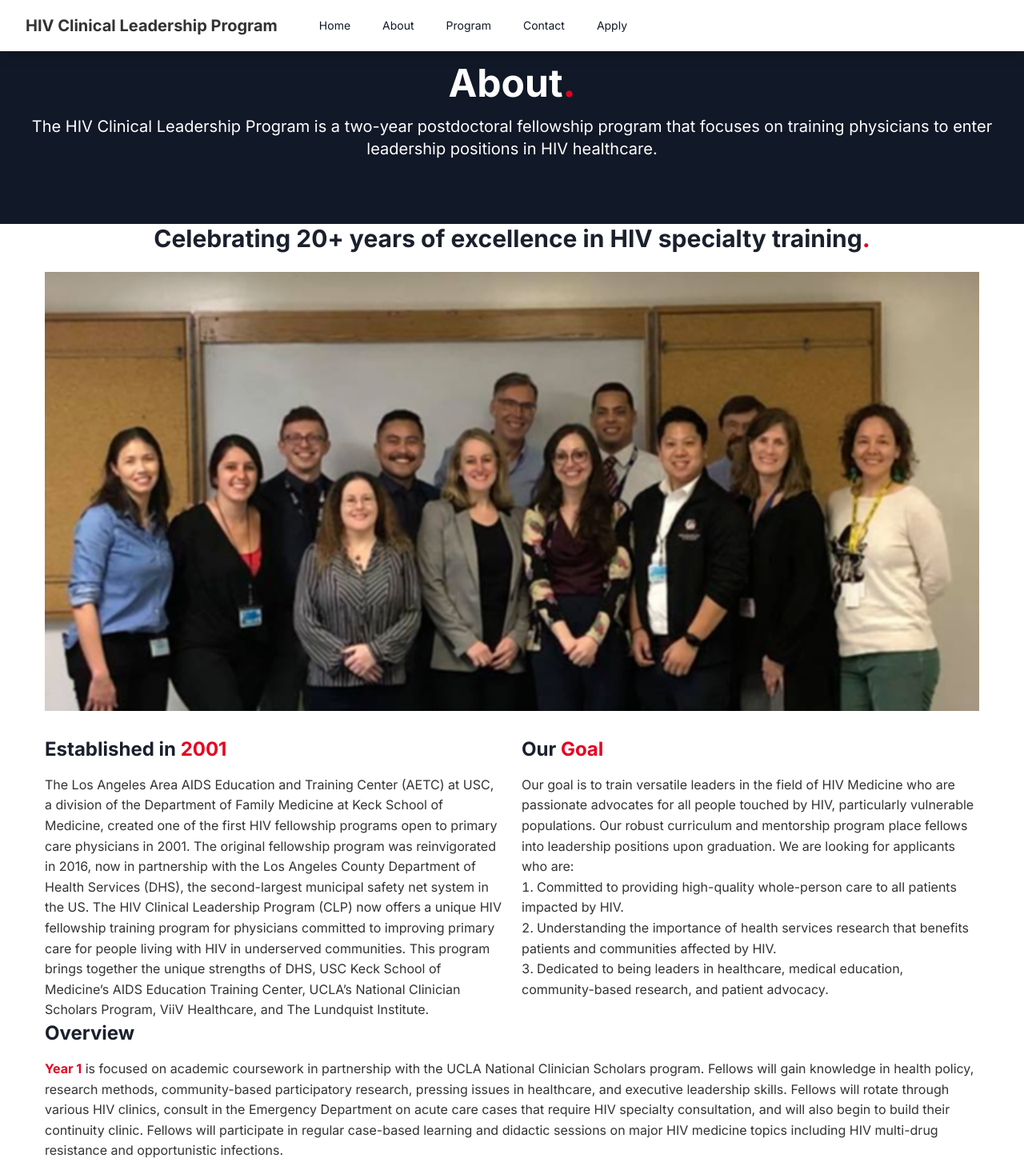
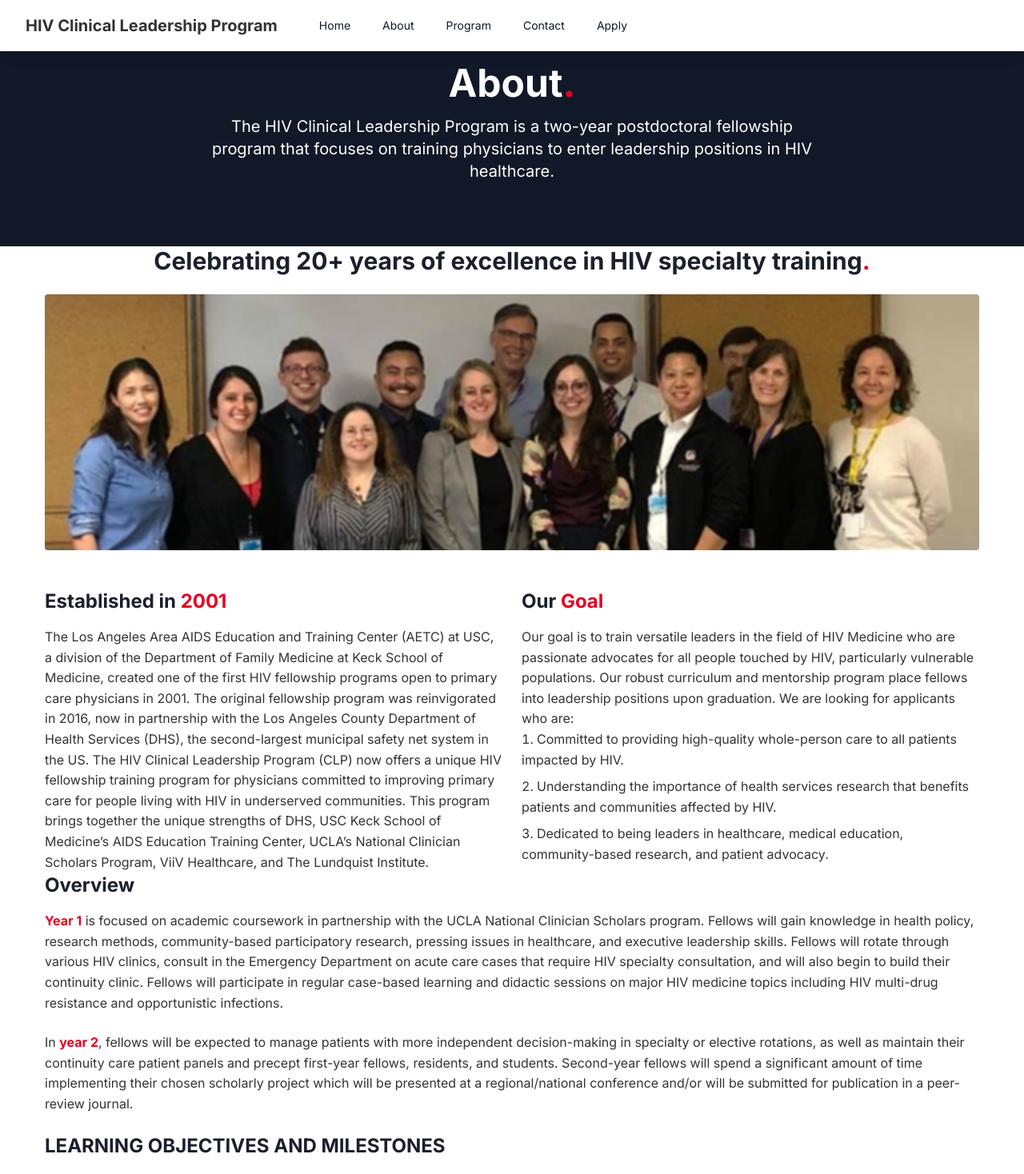
Before and after one commit to jusbuckingham/hiv-fellowship, a Next.js app: page /about in a window 1280 px wide. Shown: the top 1468 px of the page at 80% size. Built offline with nearby package versions, Linux system fonts and the light colour scheme.

Commit message:
cleaning up spacing etc

```diff
--- a/src/pages/about/index.tsx
+++ b/src/pages/about/index.tsx
@@ -1,22 +1,32 @@
 import React from 'react';
 import Navbar from '../../components/Navbar';
 import Footer from '../../components/Footer';
+import Image from 'next/image';
 
 const AboutPage: React.FC = () => {
   return (
     <>
       <Navbar />
       <main className="bg-white">
-        <section className="bg-gray-900 text-white text-center py-20">
+        <section className="bg-gray-900 text-white text-center py-20 px-4">
           <h1 className="text-5xl font-bold mb-4">About<span className="text-red-600">.</span></h1>
-          <p className="text-xl">The HIV Clinical Leadership Program is a two-year postdoctoral fellowship program that focuses on training physicians to enter leadership positions in HIV healthcare.</p>
+          <p className="text-xl max-w-3xl mx-auto">The HIV Clinical Leadership Program is a two-year postdoctoral fellowship program that focuses on training physicians to enter leadership positions in HIV healthcare.</p>
         </section>
-        <section className="container mx-auto px-6 py-12 text-center">
+        <section className="container mx-auto px-6 py-16 text-center">
           <h2 className="text-3xl font-bold mb-6">Celebrating 20+ years of excellence in HIV specialty training<span className="text-red-600">.</span></h2>
-          <img src="/images/about/fellowshipgrouppic.png" alt="Celebrating 20+ years" className="mb-8 w-full h-auto" />
+          <div className="relative w-full h-80 mb-12">
+            <Image
+              src="/images/about/fellowshipgrouppic.png"
+              alt="Celebrating 20+ years"
+              layout="fill"
+              objectFit="cover"
+              quality={100}
+              className="rounded"
+            />
+          </div>
         </section>
-        <section className="container mx-auto px-6 py-12">
-          <div className="grid grid-cols-1 md:grid-cols-2 gap-8">
+        <section className="container mx-auto px-6 py-16">
+          <div className="grid grid-cols-1 md:grid-cols-2 gap-12">
             <div>
               <h3 className="text-2xl font-bold mb-4">Established in <span className="text-red-600">2001</span></h3>
               <p>The Los Angeles Area AIDS Education and Training Center (AETC) at USC, a division of the Department of Family Medicine at Keck School of Medicine, created one of the first HIV fellowship programs open to primary care physicians in 2001. The original fellowship program was reinvigorated in 2016, now in partnership with the Los Angeles County Department of Health Services (DHS), the second-largest municipal safety net system in the US. The HIV Clinical Leadership Program (CLP) now offers a unique HIV fellowship training program for physicians committed to improving primary care for people living with HIV in underserved communities. This program brings together the unique strengths of DHS, USC Keck School of Medicine’s AIDS Education Training Center, UCLA’s National Clinician Scholars Program, ViiV Healthcare, and The Lundquist Institute.</p>
@@ -24,7 +34,7 @@ const AboutPage: React.FC = () => {
             <div>
               <h3 className="text-2xl font-bold mb-4">Our <span className="text-red-600">Goal</span></h3>
               <p>Our goal is to train versatile leaders in the field of HIV Medicine who are passionate advocates for all people touched by HIV, particularly vulnerable populations. Our robust curriculum and mentorship program place fellows into leadership positions upon graduation. We are looking for applicants who are:</p>
-              <ul className="list-decimal list-inside">
+              <ul className="list-decimal list-inside space-y-2">
                 <li>Committed to providing high-quality whole-person care to all patients impacted by HIV.</li>
                 <li>Understanding the importance of health services research that benefits patients and communities affected by HIV.</li>
                 <li>Dedicated to being leaders in healthcare, medical education, community-based research, and patient advocacy.</li>
@@ -32,17 +42,17 @@ const AboutPage: React.FC = () => {
             </div>
           </div>
         </section>
-        <section className="container mx-auto px-6 py-12">
+        <section className="container mx-auto px-6 py-16">
           <h3 className="text-2xl font-bold mb-4">Overview</h3>
-          <p className="mb-4"><span className="font-bold text-red-600">Year 1</span> is focused on academic coursework in partnership with the UCLA National Clinician Scholars program. Fellows will gain knowledge in health policy, research methods, community-based participatory research, pressing issues in healthcare, and executive leadership skills. Fellows will rotate through various HIV clinics, consult in the Emergency Department on acute care cases that require HIV specialty consultation, and will also begin to build their continuity clinic. Fellows will participate in regular case-based learning and didactic sessions on major HIV medicine topics including HIV multi-drug resistance and opportunistic infections.</p>
-          <p className="mb-4">In <span className="font-bold text-red-600">year 2</span>, fellows will be expected to manage patients with more independent decision-making in specialty or elective rotations, as well as maintain their continuity care patient panels and precept first-year fellows, residents, and students. Second-year fellows will spend a significant amount of time implementing their chosen scholarly project which will be presented at a regional/national conference and/or will be submitted for publication in a peer-review journal.</p>
+          <p className="mb-6"><span className="font-bold text-red-600">Year 1</span> is focused on academic coursework in partnership with the UCLA National Clinician Scholars program. Fellows will gain knowledge in health policy, research methods, community-based participatory research, pressing issues in healthcare, and executive leadership skills. Fellows will rotate through various HIV clinics, consult in the Emergency Department on acute care cases that require HIV specialty consultation, and will also begin to build their continuity clinic. Fellows will participate in regular case-based learning and didactic sessions on major HIV medicine topics including HIV multi-drug resistance and opportunistic infections.</p>
+          <p className="mb-6">In <span className="font-bold text-red-600">year 2</span>, fellows will be expected to manage patients with more independent decision-making in specialty or elective rotations, as well as maintain their continuity care patient panels and precept first-year fellows, residents, and students. Second-year fellows will spend a significant amount of time implementing their chosen scholarly project which will be presented at a regional/national conference and/or will be submitted for publication in a peer-review journal.</p>
         </section>
-        <section className="container mx-auto px-6 py-12">
+        <section className="container mx-auto px-6 py-16">
           <h3 className="text-2xl font-bold mb-4">LEARNING OBJECTIVES AND MILESTONES</h3>
-          <div className="grid grid-cols-1 md:grid-cols-2 gap-8">
+          <div className="grid grid-cols-1 md:grid-cols-2 gap-12">
             <div>
               <h4 className="text-xl font-bold mb-2">Core Competencies:</h4>
-              <ul className="list-disc list-inside">
+              <ul className="list-disc list-inside space-y-2">
                 <li>HIV Care Continuum</li>
                 <li>HIV Screening & Testing</li>
                 <li>Medical Evaluation of the HIV Positive Patient</li>
@@ -59,7 +69,7 @@ const AboutPage: React.FC = () => {
             </div>
             <div>
               <h4 className="text-xl font-bold mb-2">Clinical Rotations:</h4>
-              <ul className="list-disc list-inside">
+              <ul className="list-disc list-inside space-y-2">
                 <li>HIV Primary Care</li>
                 <li>HIV Clinical Consult Service</li>
                 <li>Communicable Disease/ Infectious Disease Clinic</li>
@@ -80,8 +90,8 @@ const AboutPage: React.FC = () => {
                 <li>Pulmonary Medicine</li>
                 <li>Women’s Health (incl. HIV Perinatal Care & Obstetrics)</li>
               </ul>
-              <h4 className="text-xl font-bold mt-4 mb-2">Academic Coursework & Workshop Topics:</h4>
-              <ul className="list-disc list-inside">
+              <h4 className="text-xl font-bold mt-8 mb-2">Academic Coursework & Workshop Topics:</h4>
+              <ul className="list-disc list-inside space-y-2">
                 <li>Health Policy</li>
                 <li>Research Methods</li>
                 <li>Community-Based Participatory Research</li>
```
